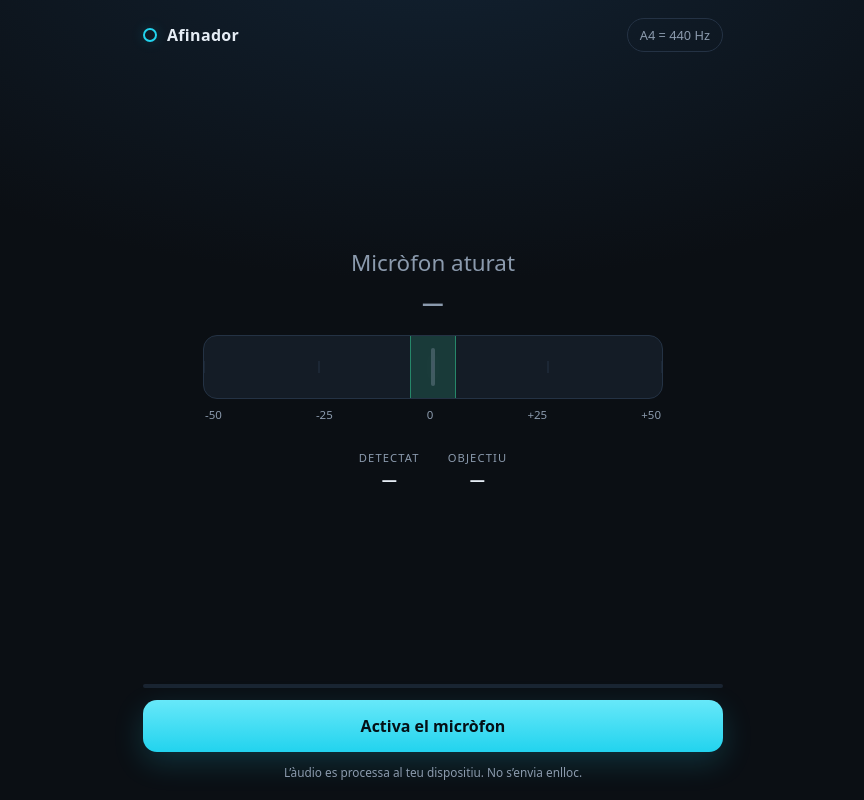
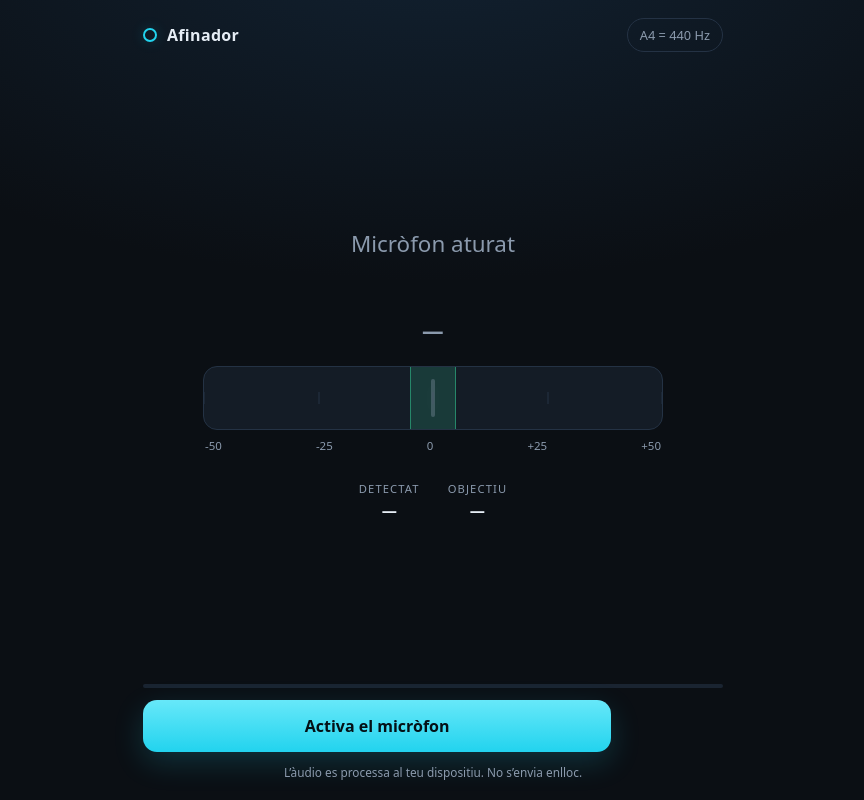
Before and after one commit to danicano77/tuner, a React (Vite) app: page / in a window 1280 px wide. Shown: the whole page, without its empty margins (207-1071 px from the left). Built offline with nearby package versions, Linux system fonts and the light colour scheme.

Commit message:
fix: elimina el layout shift en apareixer la nota

```diff
--- a/src/App.tsx
+++ b/src/App.tsx
@@ -139,7 +139,8 @@ export default function App() {
       )}
 
       <main className="stage">
-        <div className={`note${inTune ? ' in-tune' : ''}`} aria-live="polite">
+        <div className="note-slot" aria-live="polite">
+          <div className={`note${inTune ? ' in-tune' : ''}`}>
             {reading ? (
               <>
                 <span className="note-name">{reading.note}</span>
@@ -150,6 +151,7 @@ export default function App() {
                 {listening ? 'Toqueu una nota' : 'Micròfon aturat'}
               </span>
             )}
+          </div>
         </div>
 
         <div className={`cents${inTune ? ' in-tune' : ''}`}>{centsLabel}</div>
@@ -169,11 +171,13 @@ export default function App() {
       </main>
 
       <footer className="controls">
+        <div className="error-slot">
           {error && (
             <p className="error" role="alert">
               {error}
             </p>
           )}
+        </div>
 
         <LevelMeter level={level} active={listening} />
 
@@ -189,15 +193,16 @@ export default function App() {
                 ? 'Atura el micròfon'
                 : 'Activa el micròfon'}
           </button>
-          {reading && (
           <button
-              className="secondary"
+            className={reading ? 'secondary' : 'secondary secondary-hidden'}
             onClick={() => void playReferenceTone()}
+            disabled={!reading}
+            aria-hidden={!reading}
+            tabIndex={reading ? 0 : -1}
             title={`Escoltar ${noteLabel} de referència`}
           >
             Escoltar
           </button>
-          )}
         </div>
 
         <p className="privacy">L’àudio es processa al teu dispositiu. No s’envia enlloc.</p>
--- a/src/styles.css
+++ b/src/styles.css
@@ -12,6 +12,7 @@
   --warn: #fbbf24;
   --bad: #f87171;
   --radius: 18px;
+  --note-size: clamp(4.5rem, 20vw, 7rem);
 
   color-scheme: dark;
   font-family: ui-sans-serif, system-ui, -apple-system, 'Segoe UI', Roboto, 'Helvetica Neue',
@@ -163,11 +164,25 @@ button {
   gap: 10px;
 }
 
+/*
+ * Alçada reservada: la nota gran i el text d'espera ocupen el mateix espai,
+ * així l'indicador d'afinació no es mou quan apareix o desapareix una nota.
+ */
+.note-slot {
+  width: 100%;
+  height: calc(var(--note-size) * 1.05);
+  display: flex;
+  align-items: center;
+  justify-content: center;
+  overflow: hidden;
+}
+
 .note {
-  display: flex;
+  display: inline-flex;
   align-items: baseline;
+  justify-content: center;
   gap: 4px;
-  min-height: 1.2em;
+  line-height: 1;
   font-variant-numeric: tabular-nums;
   transition:
     color 0.18s ease,
@@ -175,7 +190,7 @@ button {
 }
 
 .note-name {
-  font-size: clamp(4.5rem, 20vw, 7rem);
+  font-size: var(--note-size);
   font-weight: 700;
   line-height: 0.9;
   letter-spacing: -0.04em;
@@ -204,6 +219,10 @@ button {
 }
 
 .cents {
+  min-height: 1.6em;
+  display: flex;
+  align-items: center;
+  justify-content: center;
   font-size: clamp(1rem, 4vw, 1.35rem);
   color: var(--muted);
   font-variant-numeric: tabular-nums;
@@ -325,6 +344,13 @@ button {
   gap: 12px;
 }
 
+.error-slot {
+  min-height: 1.15rem;
+  display: flex;
+  align-items: center;
+  justify-content: center;
+}
+
 .error {
   margin: 0;
   color: var(--bad);
@@ -401,6 +427,11 @@ button {
   background: var(--panel-2);
 }
 
+/* Ocupa lloc sempre, però només es veu quan hi ha una nota. */
+.secondary-hidden {
+  visibility: hidden;
+}
+
 .privacy {
   margin: 0;
   text-align: center;
@@ -409,13 +440,13 @@ button {
 }
 
 @media (max-width: 380px) {
+  :root {
+    --note-size: 4rem;
+  }
+
   .app {
     padding-left: 14px;
     padding-right: 14px;
-  }
-
-  .note-name {
-    font-size: 4rem;
   }
 
   .readout {
```
Lines whose indentation alone changed are shown as unchanged.
